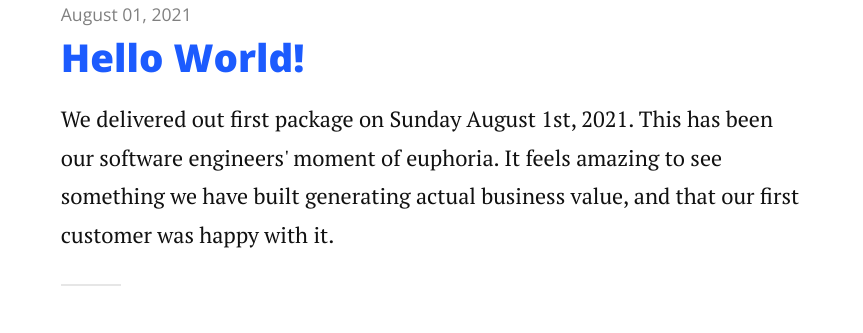
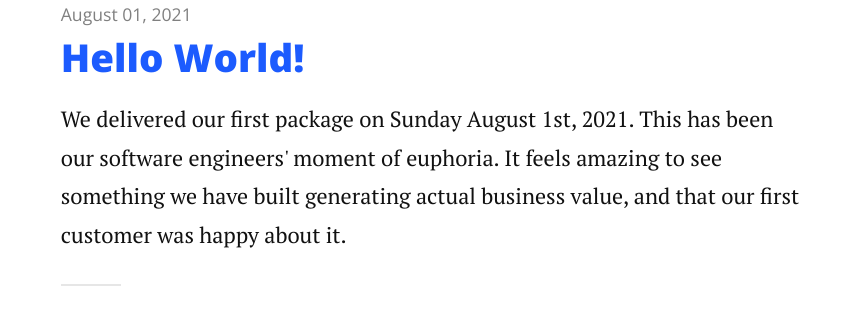
Before and after one commit to ShipBlu/shipblu.dev, a Jekyll site: the page built from index.html, in a window 1280 px wide. Shown: the part 503-836 px from the top of the page, without its empty margins (208-1071 px from the left). Built offline with Jekyll 4.4.1, drawn with Linux system fonts in a browser that asks for light colours; nearby versions of some CDN libraries; the list of posts is cut into pages by our own code.

Commit message:
proofread

```diff
--- a/_posts/2014-12-10-test-post.markdown
+++ b/_posts/2014-12-10-test-post.markdown
@@ -4,7 +4,7 @@ title:  "Hello World!"
 date:   2021-08-01
 ---
 
-<p class="intro"><span class="dropcap">W</span>e delivered out first package on Sunday August 1st, 2021. This has been our software engineers' moment of euphoria. It feels amazing to see something we have built generating actual business value, and that our first customer was happy with it.
+<p class="intro"><span class="dropcap">W</span>e delivered our first package on Sunday August 1st, 2021. This has been our software engineers' moment of euphoria. It feels amazing to see something we have built generating actual business value, and that our first customer was happy about it.
 </p>
 
 
```
